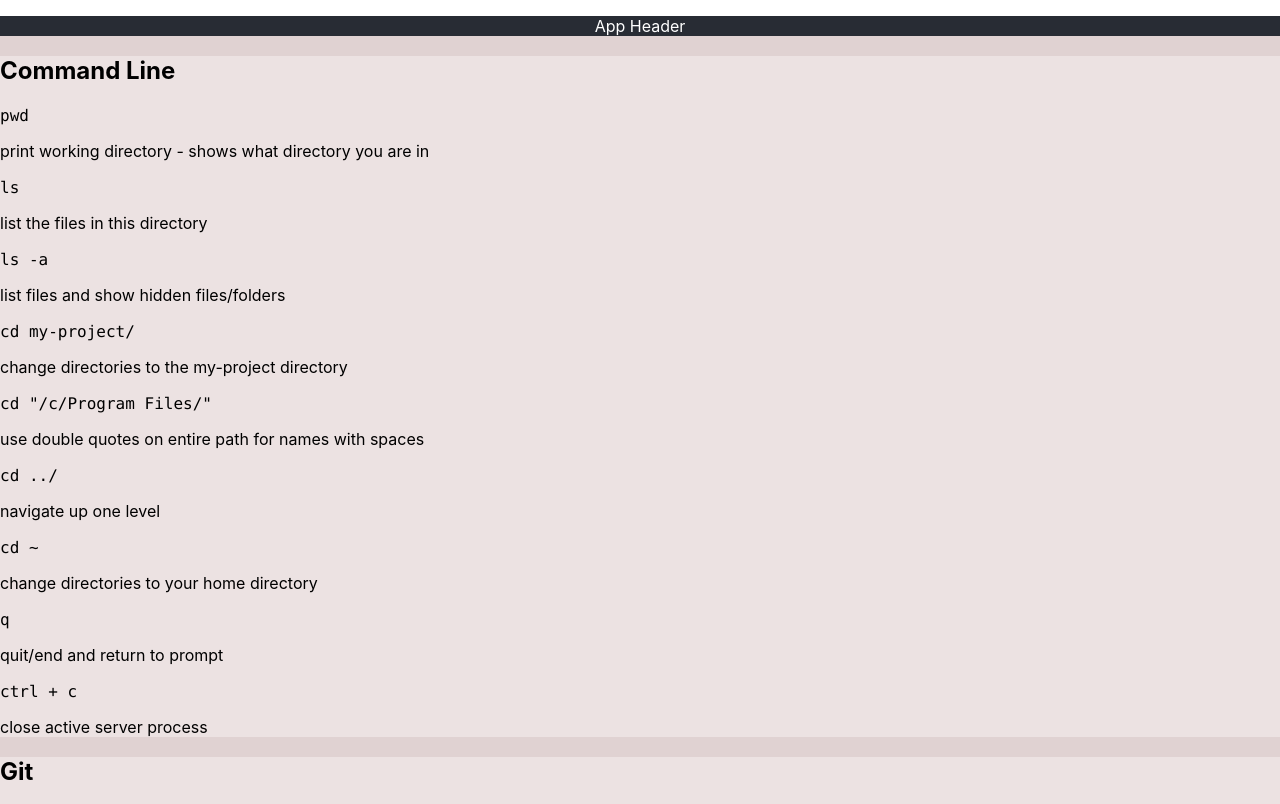
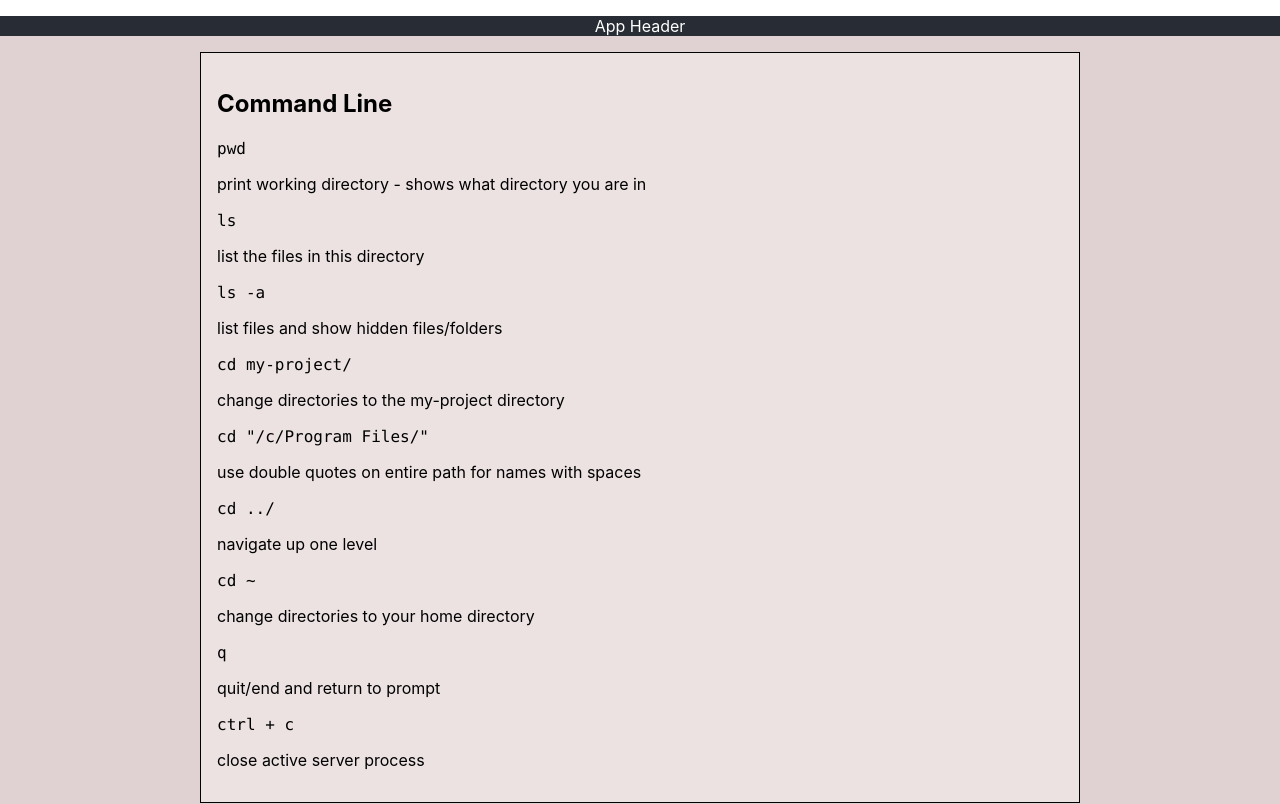
Before and after one commit to davidlongwith/git-helper, a React (Create React App) app: page / in a window 1280 px wide. Shown: the top 804 px of the page. Built offline with nearby package versions, Linux system fonts and the light colour scheme.

Commit message:
css - basic layout

```diff
--- a/src/App.css
+++ b/src/App.css
@@ -8,6 +8,23 @@
   text-align: center;
 }
 
+.commands {
+  align-items: center;
+  display: flex;
+  flex-direction: column;
+}
+
 .command-group {
   background-color: rgb(236, 226, 226);
+  border: 1px solid #000;
+  margin-bottom: 2em;
+  padding: 1em;
+  width: 95%;
 }
+
+@media (min-width: 800px) {
+  .command-group {
+    max-width: 55em;
+    width: 75%;
+  }
+}
--- a/src/index.css
+++ b/src/index.css
@@ -1,13 +1,22 @@
+html {
+  box-sizing: border-box;
+}
+*,
+*:before,
+*:after {
+  box-sizing: inherit;
+}
+
 body {
   margin: 0;
-  font-family: -apple-system, BlinkMacSystemFont, 'Segoe UI', 'Roboto', 'Oxygen',
-    'Ubuntu', 'Cantarell', 'Fira Sans', 'Droid Sans', 'Helvetica Neue',
+  font-family: -apple-system, BlinkMacSystemFont, "Segoe UI", "Roboto", "Oxygen",
+    "Ubuntu", "Cantarell", "Fira Sans", "Droid Sans", "Helvetica Neue",
     sans-serif;
   -webkit-font-smoothing: antialiased;
   -moz-osx-font-smoothing: grayscale;
 }
 
 code {
-  font-family: source-code-pro, Menlo, Monaco, Consolas, 'Courier New',
+  font-family: source-code-pro, Menlo, Monaco, Consolas, "Courier New",
     monospace;
 }
```
